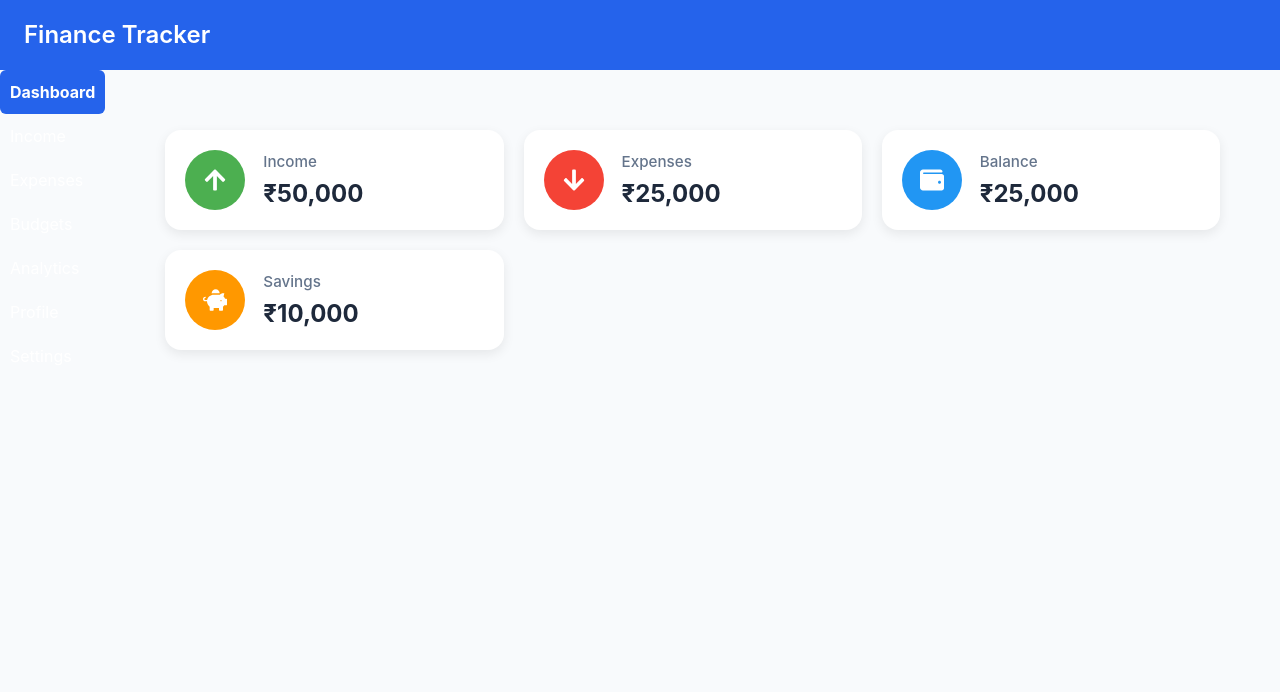
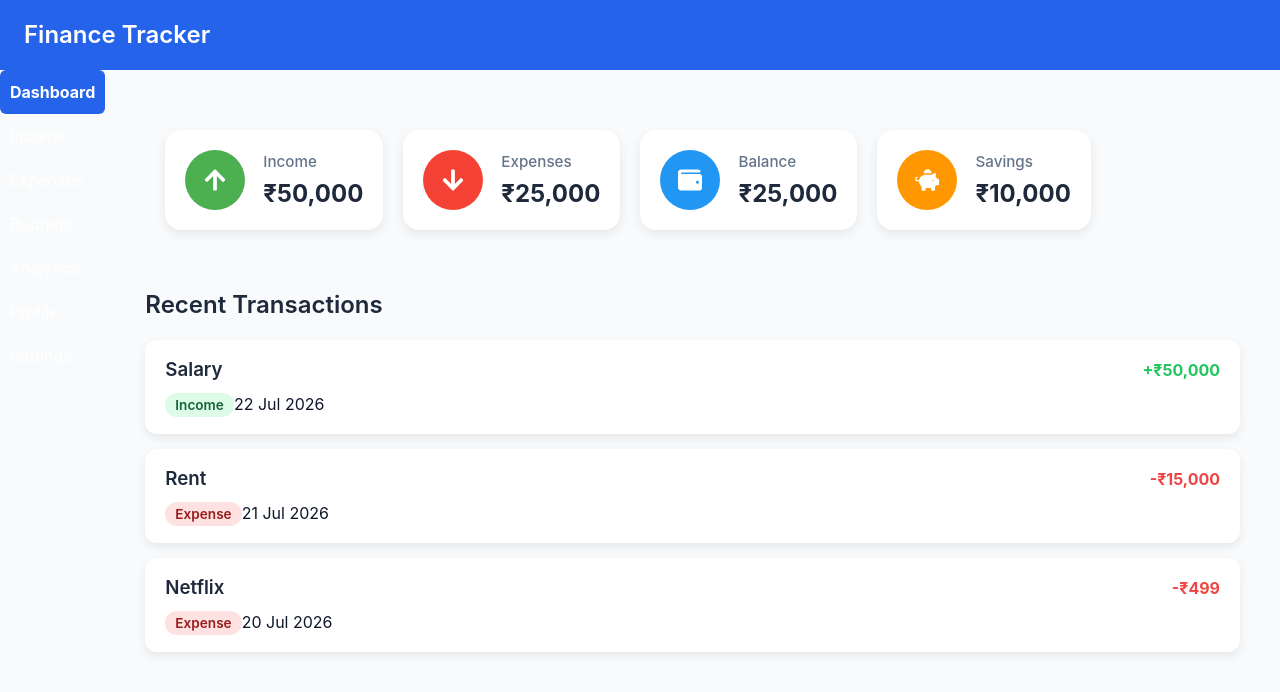
Before and after one commit to piyush6705/Finance-Tracker, a React (Vite) app in the folder finance-tracker/: page / in a window 1280 px wide. Shown: the top 692 px of the page. Built offline with nearby package versions, Linux system fonts and the light colour scheme.

Commit message:
showed data of recent transactionns on the pagee

```diff
--- a/finance-tracker/src/components/Dashboard/RecentTransactions.css
+++ b/finance-tracker/src/components/Dashboard/RecentTransactions.css
@@ -1,12 +1,40 @@
+.transactions-container {
+  margin-top: 30px;
+}
+
+.transactions-container h2 {
+  margin-bottom: 20px;
+  color: #1e293b;
+  margin-top: 40px;
+}
+
 .transaction-card {
+  background: white;
+  border-radius: 12px;
+  padding: 18px 20px;
+  margin-bottom: 15px;
+  box-shadow: 0 4px 10px rgba(0,0,0,.08);
+}
+
+.top-row,
+.bottom-row {
   display: flex;
   justify-content: space-between;
   align-items: center;
-  background: white;
-  padding: 15px 20px;
-  margin-bottom: 12px;
-  border-radius: 10px;
-  box-shadow: 0 2px 8px rgba(0, 0, 0, 0.08);
+}
+
+.top-row {
+  margin-bottom: 10px;
+}
+
+.top-row h3 {
+  margin: 0;
+  color: #1e293b;
+}
+
+.bottom-row span:last-child {
+  color: #64748b;
+  font-size: .9rem;
 }
 
 .income {
@@ -18,3 +46,21 @@
   color: #ef4444;
   font-weight: bold;
 }
+
+.income-badge {
+  background: #dcfce7;
+  color: #166534;
+  padding: 4px 10px;
+  border-radius: 20px;
+  font-size: .85rem;
+  font-weight: 600;
+}
+
+.expense-badge {
+  background: #fee2e2;
+  color: #991b1b;
+  padding: 4px 10px;
+  border-radius: 20px;
+  font-size: .85rem;
+  font-weight: 600;
+}
--- a/finance-tracker/src/components/Dashboard/RecentTransactions.jsx
+++ b/finance-tracker/src/components/Dashboard/RecentTransactions.jsx
@@ -1,4 +1,4 @@
-import './RecentTransactions.css';
+import "./RecentTransactions.css";
 
 function RecentTransactions() {
   const transactions = [
@@ -26,22 +26,17 @@ function RecentTransactions() {
   ];
 
   return (
-    <div>
+    <div className="transactions-container">
       <h2>Recent Transactions</h2>
 
       {transactions.map((transaction) => (
-        <div key={transaction.id}>
+        <div key={transaction.id} className="transaction-card">
+          <div className="top-row">
             <h3>{transaction.title}</h3>
 
-          <p>{transaction.type}</p>
-
-          <p>₹{transaction.amount.toLocaleString("en-IN")}</p>
-
-          <p>{transaction.date}</p>
             <p
               className={
-              transaction.type === "Income"
-                ? "income"
+                transaction.type === "Income" ? "income"
                 : "expense"
               }
               >
@@ -49,6 +44,22 @@ function RecentTransactions() {
               {transaction.amount.toLocaleString("en-IN")}
             </p>
           </div>
+
+          <div className="button-row">
+            <span
+              className={
+                transaction.type === "Income"
+                ? "income-badge"
+                : "expense-badge"
+              }
+            >
+              {transaction.type}
+            </span>
+
+            <span>{transaction.date}</span>
+
+          </div>
+        </div>
       ))}
     </div>
   );
--- a/finance-tracker/src/pages/Dashboard/Dashboard.css
+++ b/finance-tracker/src/pages/Dashboard/Dashboard.css
@@ -1,5 +1,6 @@
 .cards {
-  display: grid;
+  display:flex;
+  flex-wrap:wrap;
   grid-template-columns: repeat(auto-fit, minmax(250px, 1fr));
   gap: 20px;
   padding: 20px;
--- a/finance-tracker/src/pages/Dashboard/Dashboard.jsx
+++ b/finance-tracker/src/pages/Dashboard/Dashboard.jsx
@@ -8,6 +8,7 @@ import {
   FaWallet,
   FaPiggyBank,
 } from "react-icons/fa";
+import RecentTransactions from "../../components/Dashboard/RecentTransactions";
 
 const summaryData = [
   {
@@ -51,6 +52,8 @@ function Dashboard() {
             />
           ))}
         </div>
+        <RecentTransactions />
+
       </div>
      </Layout>
   );
```
Lines whose indentation alone changed are shown as unchanged.
